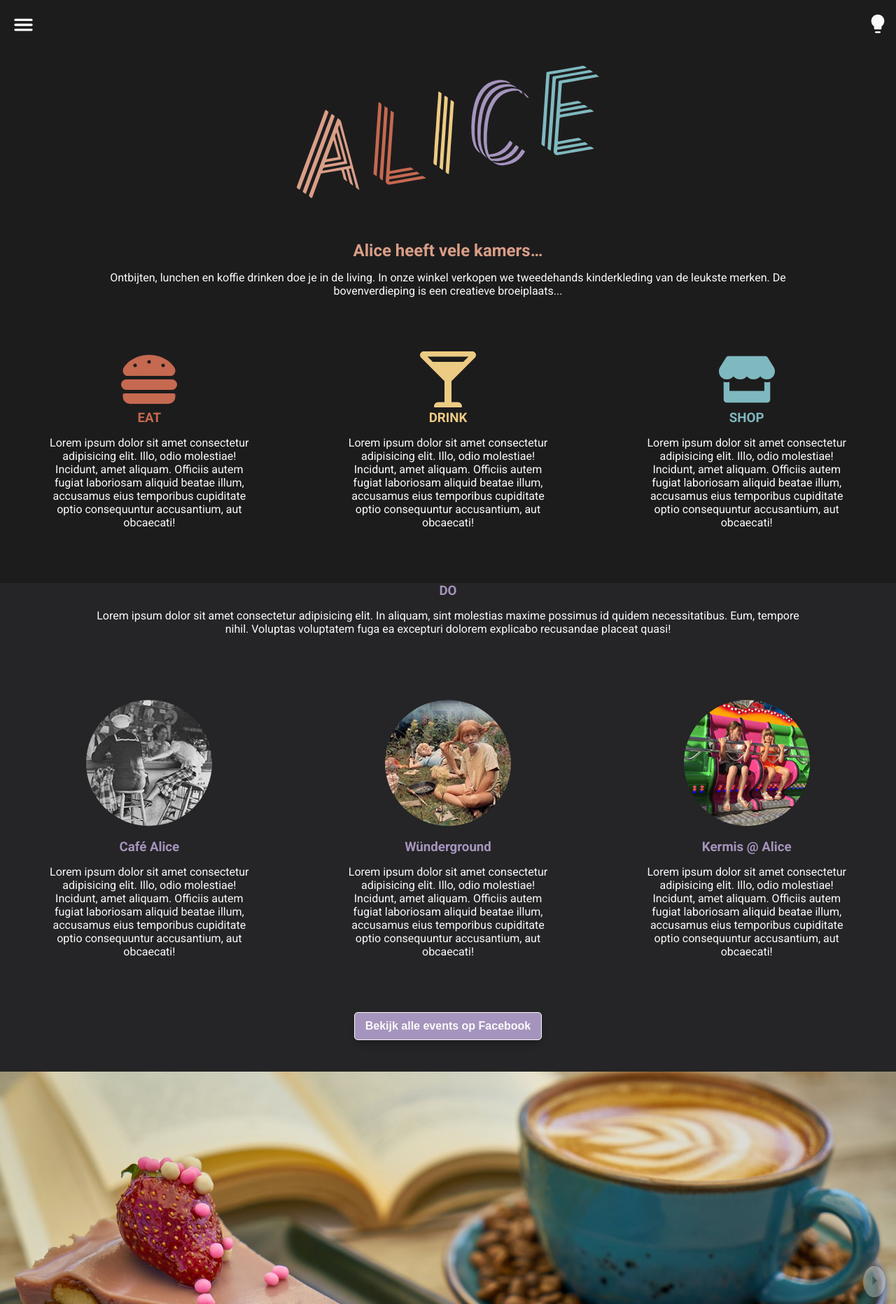
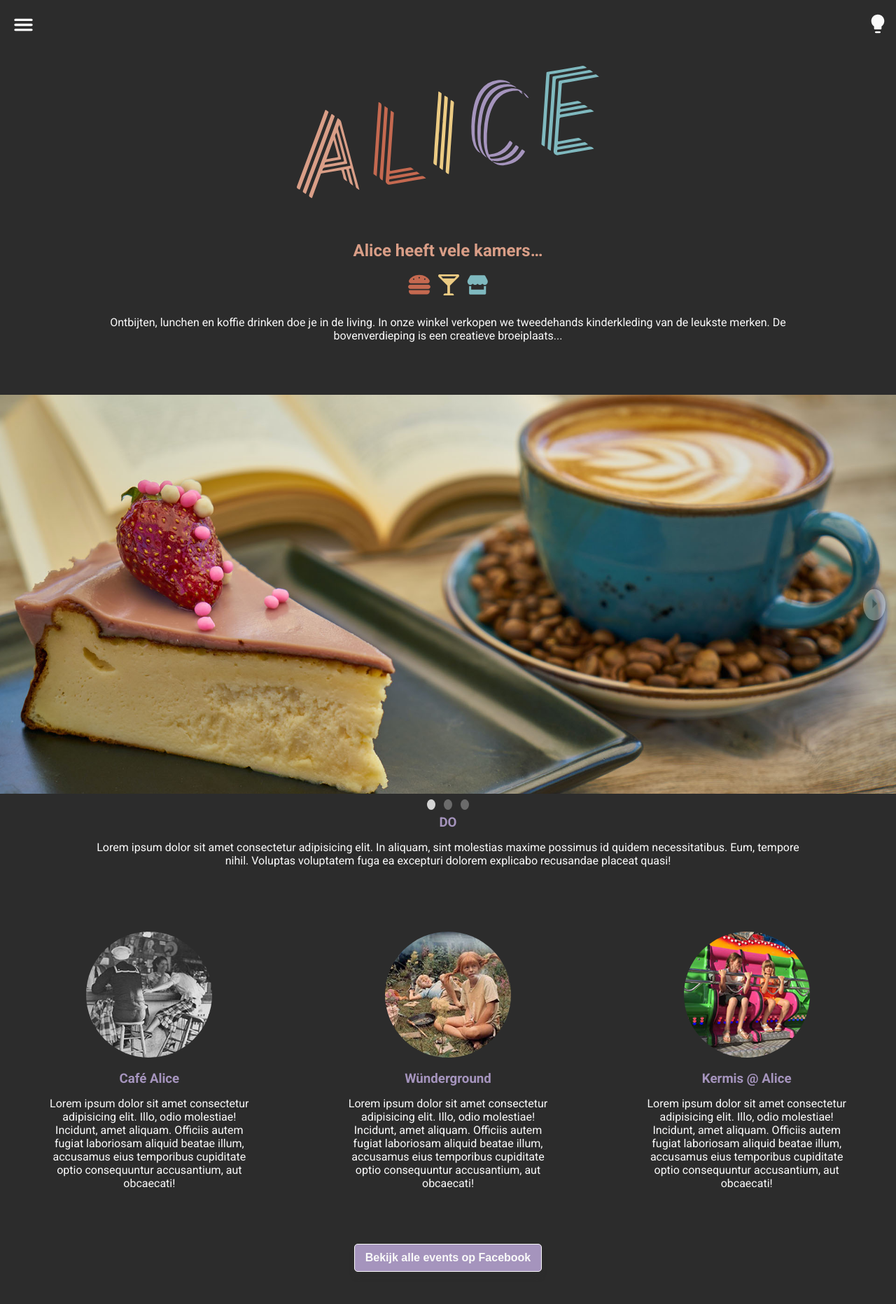
Before and after one commit to dannyvaneeckhoutte/Alice, a PHP site: page / in a window 1280 px wide. Shown: the top 1863 px of the page at 70% size. Run offline with PHP 8.4, Linux system fonts and the light colour scheme; some libraries are stand-ins or nearby versions.

Commit message:
updated order of sections and background css

```diff
--- a/css/style.css
+++ b/css/style.css
@@ -1,7 +1,7 @@
 /* colors */
 
 :root {
-    --black: #1d1c1d;
+    --black: #2c2c2c;
     --dark-grey: #716f72;
     --medium-grey: #cccccc;
     --white: #fafafa;
@@ -123,16 +123,9 @@ header {
     color: var(--orange);
 }
 
-.home-eat h3 {
-    color: var(--red);
-}
-
-.home-drink h3 {
-    color: var(--yellow);
-}
-
-.home-shop h3 {
-    color: var(--blue);
+.intro-icons {
+    max-height: 30px;
+    margin: 20px 0 10px
 }
 
 .do-intro h3,
@@ -192,6 +185,20 @@ input:checked+label {
     box-shadow: 0px 10px 10px rgba(0, 0, 0, 0.3);
     /* transition: max-height 1s ease-in-out; */
 }
+
+
+/* Toggle Effect */
+
+input:checked~.menu-content {
+    max-height: 100%;
+    width: 100vw;
+    /* position: relative; */
+}
+
+
+/* .menu-open {
+    max-height: 100%;
+} */
 
 
 /* image carousel slider */
@@ -299,31 +306,11 @@ input:checked+label {
 }
 
 
-/* Toggle Effect */
-
-input:checked~.menu-content {
-    max-height: 100%;
-    position: fixed;
-}
-
-
 /* Light-mode switch */
 
 .light-switch img {
     height: 2em;
 }
-
-
-/* edge-to-edge background color */
-
-.bg-grey {
-    background-color: var(--dark-opacity-01);
-}
-
-
-/* .home-detail {
-    justify-content: space-between;
-} */
 
 .intro {
     padding-bottom: 30px;
--- a/index.html
+++ b/index.html
@@ -23,15 +23,15 @@
                 <label for="menu"></label>
                 <div class="menu-content">
                     <ul>
-                        <li><a class="active" href="index.html">Home</a></li>
-                        <li><a href="eat.html">Eat</a></li>
-                        <li><a href="drink.html">Drink</a></li>
-                        <li><a href="shop.html">Shop</a></li>
-                        <li><a href="#do">Do</a></li>
-                        <li><a href="#sfeer">Sfeer</a></li>
-                        <li><a href="#bestel">Takeaway</a></li>
-                        <li><a href="#reserveer">Reserveer</a></li>
-                        <li><a href="#footer">Contact</a></li>
+                        <li><a class="menu-link active" href="index.html">Home</a></li>
+                        <li><a class="menu-link" href="eat.html">Eat</a></li>
+                        <li><a class="menu-link" href="drink.html">Drink</a></li>
+                        <li><a class="menu-link" href="shop.html">Shop</a></li>
+                        <li><a class="menu-link" href="#do">Do</a></li>
+                        <li><a class="menu-link" href="#sfeer">Sfeer</a></li>
+                        <li><a class="menu-link" href="#bestel">Takeaway</a></li>
+                        <li><a class="menu-link" href="#reserveer">Reserveer</a></li>
+                        <li><a class="menu-link" href="#footer">Contact</a></li>
                     </ul>
                 </div>
                 <!-- <div class="social header-25">
@@ -51,35 +51,38 @@
             <div class="section section-home" id="home">
                 <div class="intro home-intro">
                     <h2>Alice heeft vele kamers…</h2>
+                    <img class="intro-icons" src="img/icons.svg" alt="">
                     <p>Ontbijten, lunchen en koffie drinken doe je in de living. In onze winkel verkopen we tweedehands kinderkleding van de leukste merken. De bovenverdieping is een creatieve broeiplaats...
                     </p>
                 </div>
-                <!-- add flex on larger screens -->
-                <div class="home-detail">
-                    <div class="card home-eat">
-                        <img src="img/hamburger.svg" alt="Hamburger icon">
-                        <h3>EAT</h3>
-                        <p>Lorem ipsum dolor sit amet consectetur adipisicing elit. Illo, odio molestiae! Incidunt, amet aliquam. Officiis autem fugiat laboriosam aliquid beatae illum, accusamus eius temporibus cupiditate optio consequuntur accusantium,
-                            aut obcaecati!
-                        </p>
             </div>
-                    <div class="card home-drink">
-                        <img src="img/drink.svg" alt="Drinks icon">
-                        <h3>DRINK</h3>
-                        <p>Lorem ipsum dolor sit amet consectetur adipisicing elit. Illo, odio molestiae! Incidunt, amet aliquam. Officiis autem fugiat laboriosam aliquid beatae illum, accusamus eius temporibus cupiditate optio consequuntur accusantium,
-                            aut obcaecati!
-                        </p>
+            <div class="section section-sfeer carousel" id="sfeer">
+                <div class="carousel__track--container">
+                    <ul class="carousel__track">
+                        <li class="carousel__slide current-slide">
+                            <img class="carousel__image" src="img/slide-1.jpg" alt="">
+                        </li>
+                        <li class="carousel__slide">
+                            <img class="carousel__image" src="img/slide-2.jpg" alt="">
+                        </li>
+                        <li class="carousel__slide">
+                            <img class="carousel__image" src="img/slide-3.jpg" alt="">
+                        </li>
+                    </ul>
                 </div>
-                    <div class="card home-shop">
-                        <img src="img/store.svg" alt="SHop icon">
-                        <h3>SHOP</h3>
-                        <p>Lorem ipsum dolor sit amet consectetur adipisicing elit. Illo, odio molestiae! Incidunt, amet aliquam. Officiis autem fugiat laboriosam aliquid beatae illum, accusamus eius temporibus cupiditate optio consequuntur accusantium,
-                            aut obcaecati!
-                        </p>
+                <button class="carousel__button carousel__button--left is-hidden">
+                            <img src="img/left.svg" alt="">
+                        </button>
+                <button class="carousel__button carousel__button--right">
+                        <img src="img/right.svg" alt="">
+                    </button>
+
+                <div class="carousel__nav">
+                    <button class="carousel__indicator current-slide"></button>
+                    <button class="carousel__indicator"></button>
+                    <button class="carousel__indicator"></button>
                 </div>
             </div>
-            </div>
-            <div class="bg-grey">
             <div class="section section-do" id="do">
                 <div class="intro do-intro">
                     <h3>DO</h3>
@@ -112,35 +115,7 @@
                 <button class="btn" onclick="location.href='https://www.facebook.com/De-wereld-van-Alice-761543060570041/events/?ref=page_internal'" type="button">
     Bekijk alle events op Facebook</button>
             </div>
-            </div>
-            <div class="section section-sfeer carousel" id="sfeer">
-                <div class="carousel__track--container">
-                    <ul class="carousel__track">
-                        <li class="carousel__slide current-slide">
-                            <img class="carousel__image" src="img/slide-1.jpg" alt="">
-                        </li>
-                        <li class="carousel__slide">
-                            <img class="carousel__image" src="img/slide-2.jpg" alt="">
-                        </li>
-                        <li class="carousel__slide">
-                            <img class="carousel__image" src="img/slide-3.jpg" alt="">
-                        </li>
-                    </ul>
-                </div>
-                <button class="carousel__button carousel__button--left is-hidden">
-								<img src="img/left.svg" alt="">
-							</button>
-                <button class="carousel__button carousel__button--right">
-							<img src="img/right.svg" alt="">
-						</button>
 
-                <div class="carousel__nav">
-                    <button class="carousel__indicator current-slide"></button>
-                    <button class="carousel__indicator"></button>
-                    <button class="carousel__indicator"></button>
-                </div>
-            </div>
-            <div class="bg-grey">
             <div class="section section-bestel" id="bestel">
                 <form>
                     <ul class="form-wrapper">
@@ -183,7 +158,7 @@
                     </ul>
                 </form>
             </div>
-            </div>
+
             <div class="section section-reserveer" id="reserveer">reserveer</div>
         </div>
 
@@ -218,8 +193,10 @@
         </footer>
 
     </div>
-
+    <script src='https://cdnjs.cloudflare.com/ajax/libs/jquery/3.5.1/jquery.min.js'></script>
     <script src="js/carousel.js"></script>
+    <script>
+    </script>
 </body>
 
 </html>
```
Also changed, not shown: img/icons.svg (added). Lines whose indentation alone changed are shown as unchanged.
